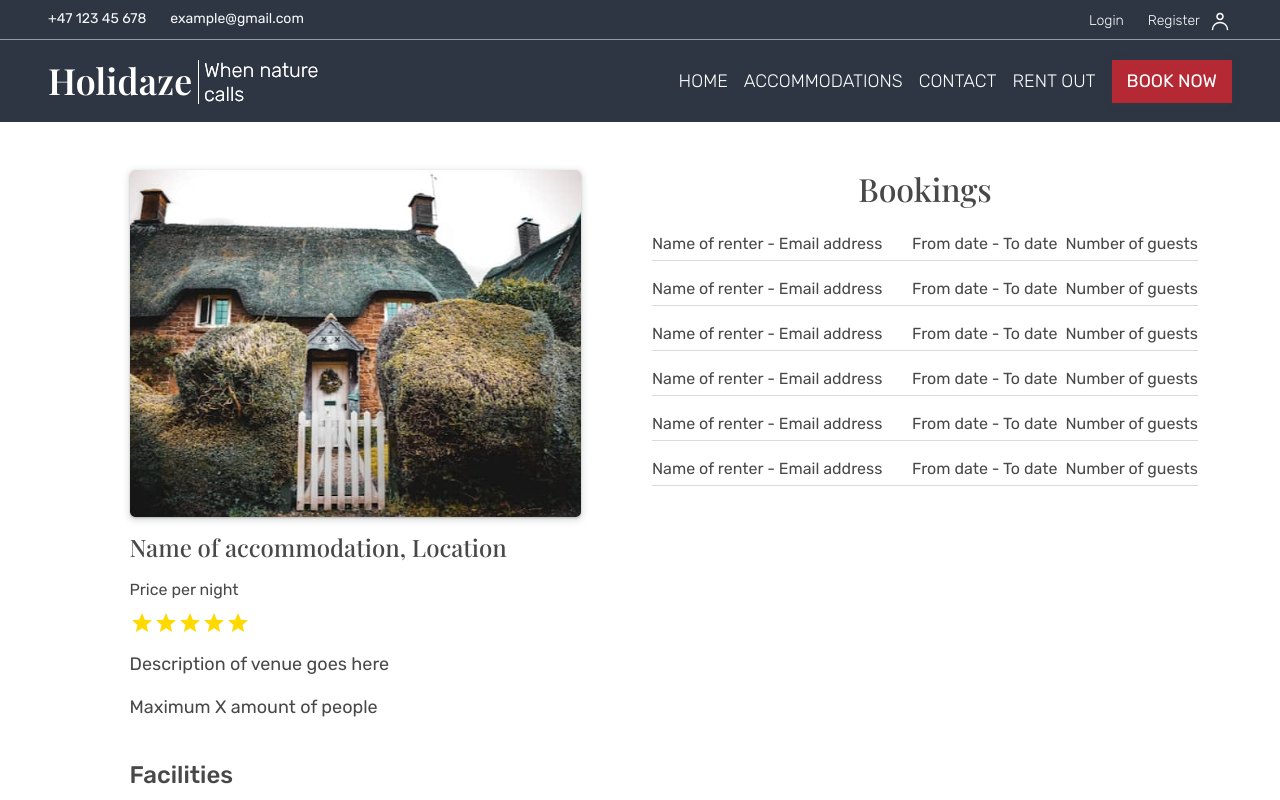
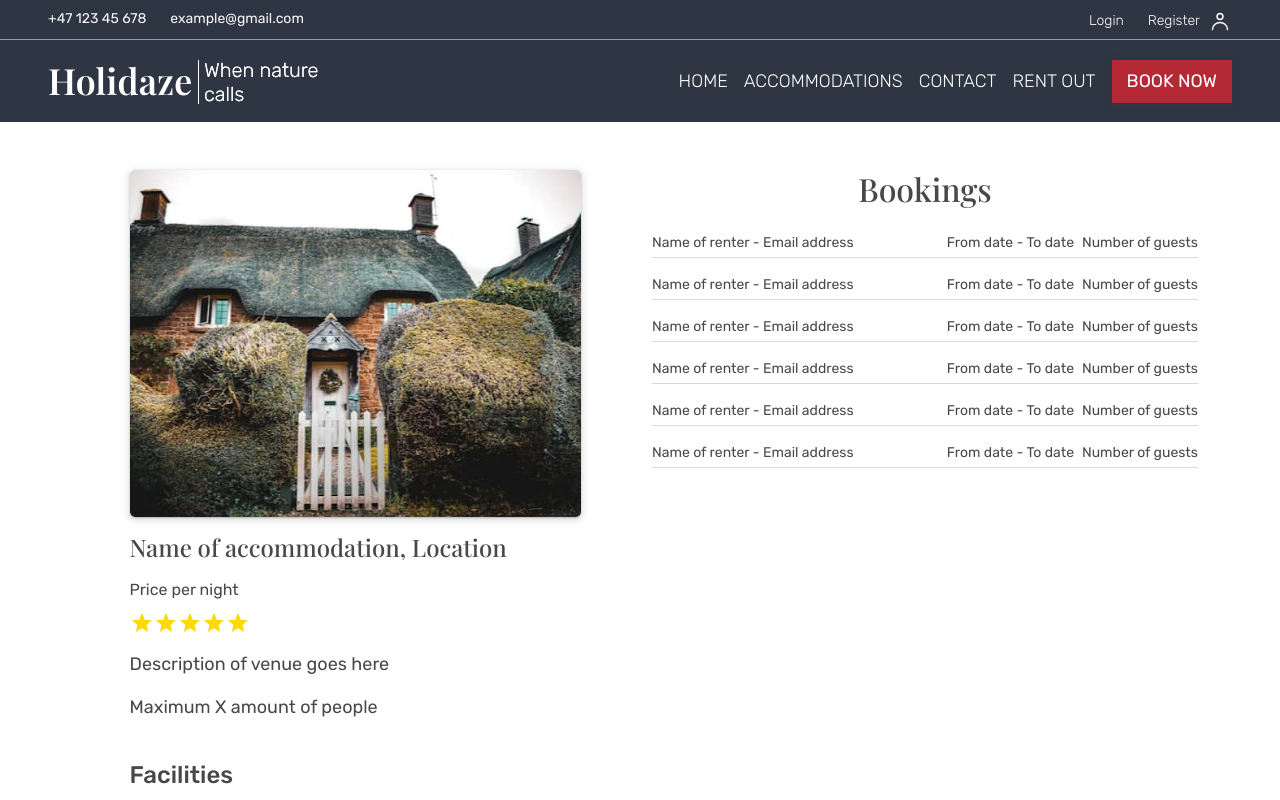
Before and after one commit to teehbee/project-exam-2, a React (Vite) app: page /venue-manager-administration in a window 1280 px wide. Shown: the top 800 px of the page. Built offline with nearby package versions, Linux system fonts and the light colour scheme; a web font is replaced by a local one.

Commit message:
add styling to bookingslistitems

```diff
--- a/src/components/bookings/BookingsListItem.tsx
+++ b/src/components/bookings/BookingsListItem.tsx
@@ -2,14 +2,14 @@ function BookingsListItem() {
   return (
     <div className="d-flex justify-content-between pt-3 border-bottom-gray">
       <div>
-        <p className="mb-1">Name of renter - Email address</p>
+        <p className="mb-1 fs-0-75rem-to-0-875rem">Name of renter - Email address</p>
       </div>
       <div className="d-flex">
         <div className="pe-2">
-          <p className="mb-1">From date - To date</p>
+          <p className="mb-1 fs-0-75rem-to-0-875rem">From date - To date</p>
         </div>
         <div>
-          <p className="mb-1">Number of guests</p>
+          <p className="mb-1 fs-0-75rem-to-0-875rem">Number of guests</p>
         </div>
       </div>
     </div>
```
